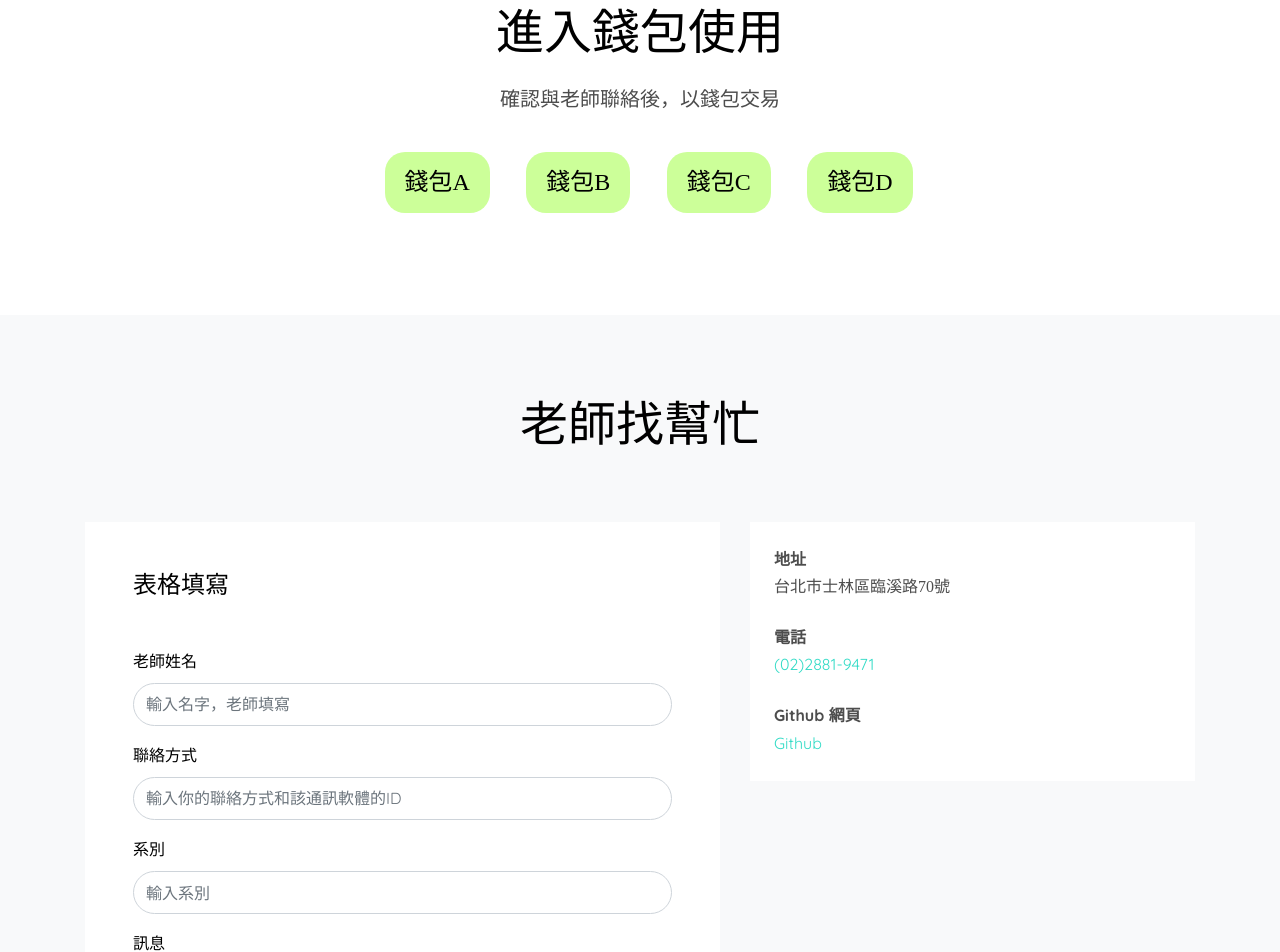
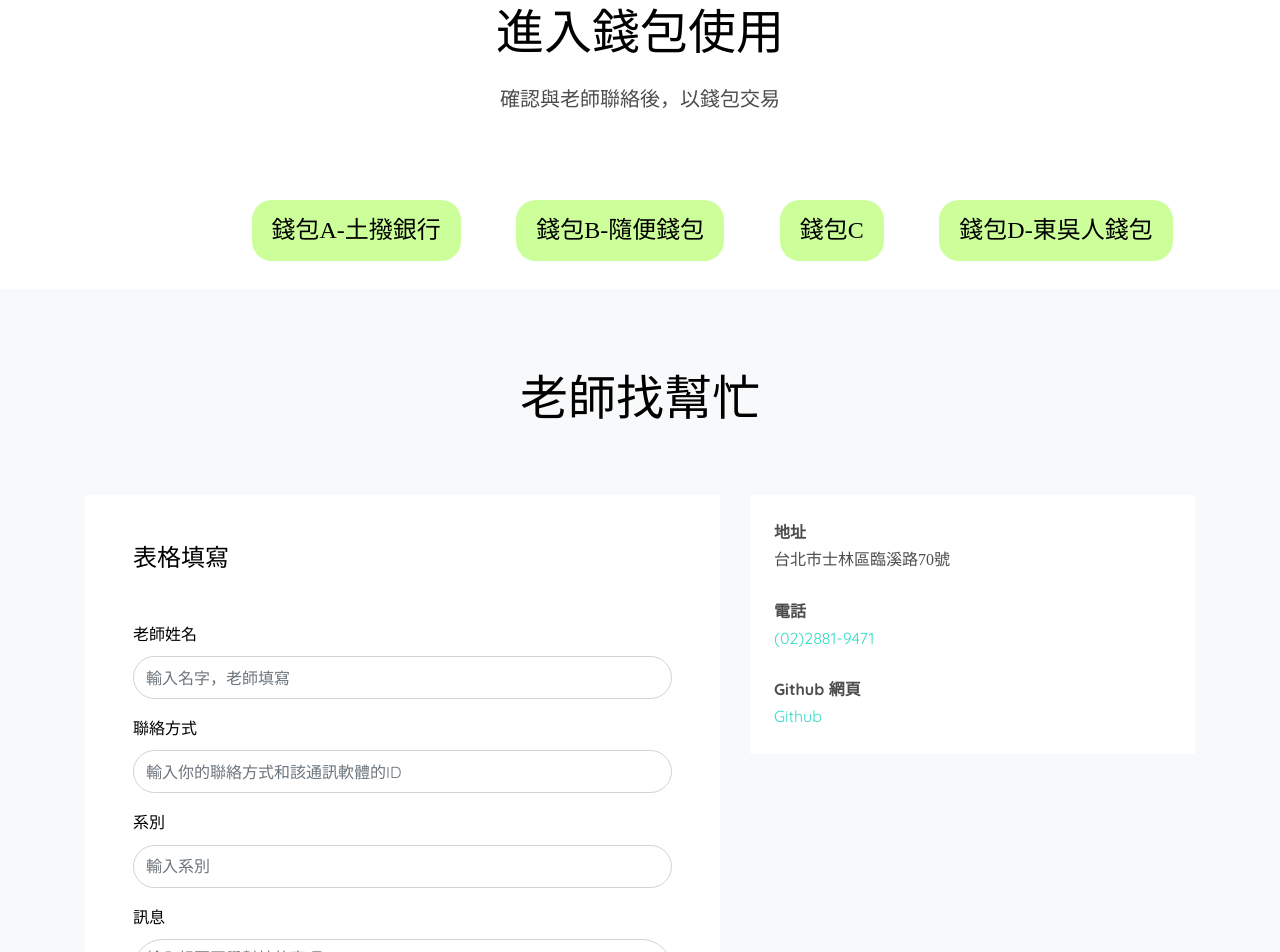
Before and after one commit to LaiYuChung/blockchain_project_service_group, a plain HTML site: page ask.html in a window 1280 px wide. Shown: the part 1556-2508 px from the top of the page. Drawn offline with nearby package versions, Linux system fonts and the light colour scheme; files whose address does not match are found by name.

Commit message:
Update ask.html

```diff
--- a/ask.html
+++ b/ask.html
@@ -94,7 +94,7 @@
               <div class="col-md-8 text-center">
                 <h1><font face="微軟正黑體">加入我們在</font><span class="typed-words"></span></h1>
                 <!--<p class="lead mb-5">Free Web Template by <a href="#" target="_blank">Colorlib</a></p>-->
-                <div><a data-fancybox data-ratio="2" href="https://vimeo.com/317571768" class="btn btn-primary btn-md"><font face="微軟正黑體">現在開始!</font></a></div>
+                <div><a data-fancybox data-ratio="2" href="https://www.youtube.com/watch?v=5oKrnXIN7V4" class="btn btn-primary btn-md"><font face="微軟正黑體">現在開始!</font></a></div>
               </div>
             </div>
 
@@ -136,16 +136,16 @@
           <div class="col-md-8 text-center">
             <h2 class="text-black h1 site-section-heading text-center"><font face="微軟正黑體">進入錢包使用</font></h2>
             <p class="lead"><font face="微軟正黑體">確認與老師聯絡後，以錢包交易</font></p>
-            <button type="button" class="sub1">錢包A</button>
-            <button type="button" class="sub">錢包B</button>
-            <button type="button" class="sub">錢包C</button>
-            <button type="button" class="sub">錢包D</button>
 
           </div>
         </div>
+          <button type="button" class="sub1">錢包A-土撥銀行</button>
+          <button type="button" class="sub">錢包B-隨便錢包</button>
+          <button type="button" class="sub">錢包C</button>
+          <button type="button" class="sub">錢包D-東吳人錢包</button>
       </div>
 
-      <br><br>
+      <br><br><br><br>
 
     <section class="site-section bg-light" id="contact-section">
       <div class="container">
```
